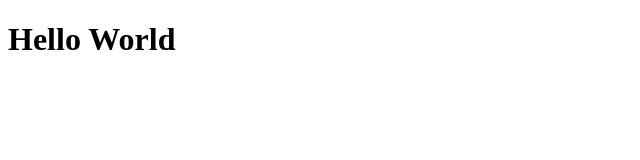
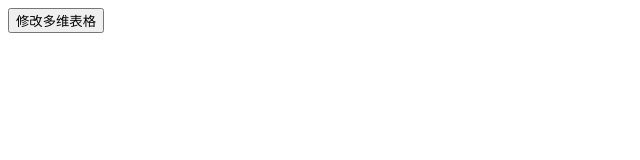
Before and after one commit to baichuan-git/baichuan-git.github.io, a plain HTML site: page index.html in a window 1280 px wide. Shown: the whole page, without its empty margins (0-640 px from the left). Drawn offline with Linux system fonts and the light colour scheme.

Commit message:
测试前端

```diff
--- a/index.html
+++ b/index.html
@@ -1,11 +1,33 @@
 <!DOCTYPE html>
 <html>
 <head>
-	<meta charset="utf-8">
-	<meta name="viewport" content="width=device-width, initial-scale=1">
-	<title>check</title>
+    <title>飞书多维表格修改器</title>
+    <!-- 引入飞书JS SDK -->
+    <script src="https://lf1-cdn-tos.bytegoofy.com/goofy/locale/zh-CN/lark/external_js_sdk/h5-js-sdk-1.5.23.js"></script>
 </head>
 <body>
-	<h1>Hello World</h1>
+    <button onclick="updateBitable()">修改多维表格</button>
+
+    <script>
+        async function updateBitable() {
+            try {
+                // 1. 获取用户登录凭证
+                const { code } = await window.H5Sdk.auth.getAuthCode();
+
+                // 2. 调用后端API（替换为你的服务器地址）
+                const response = await fetch('https://your-server.com/update-bitable', {
+                    method: 'POST',
+                    headers: { 'Content-Type': 'application/json' },
+                    body: JSON.stringify({ code })
+                });
+
+                // 3. 处理结果
+                const result = await response.json();
+                alert(result.msg);
+            } catch (error) {
+                console.error('操作失败:', error);
+            }
+        }
+    </script>
 </body>
 </html>
```
